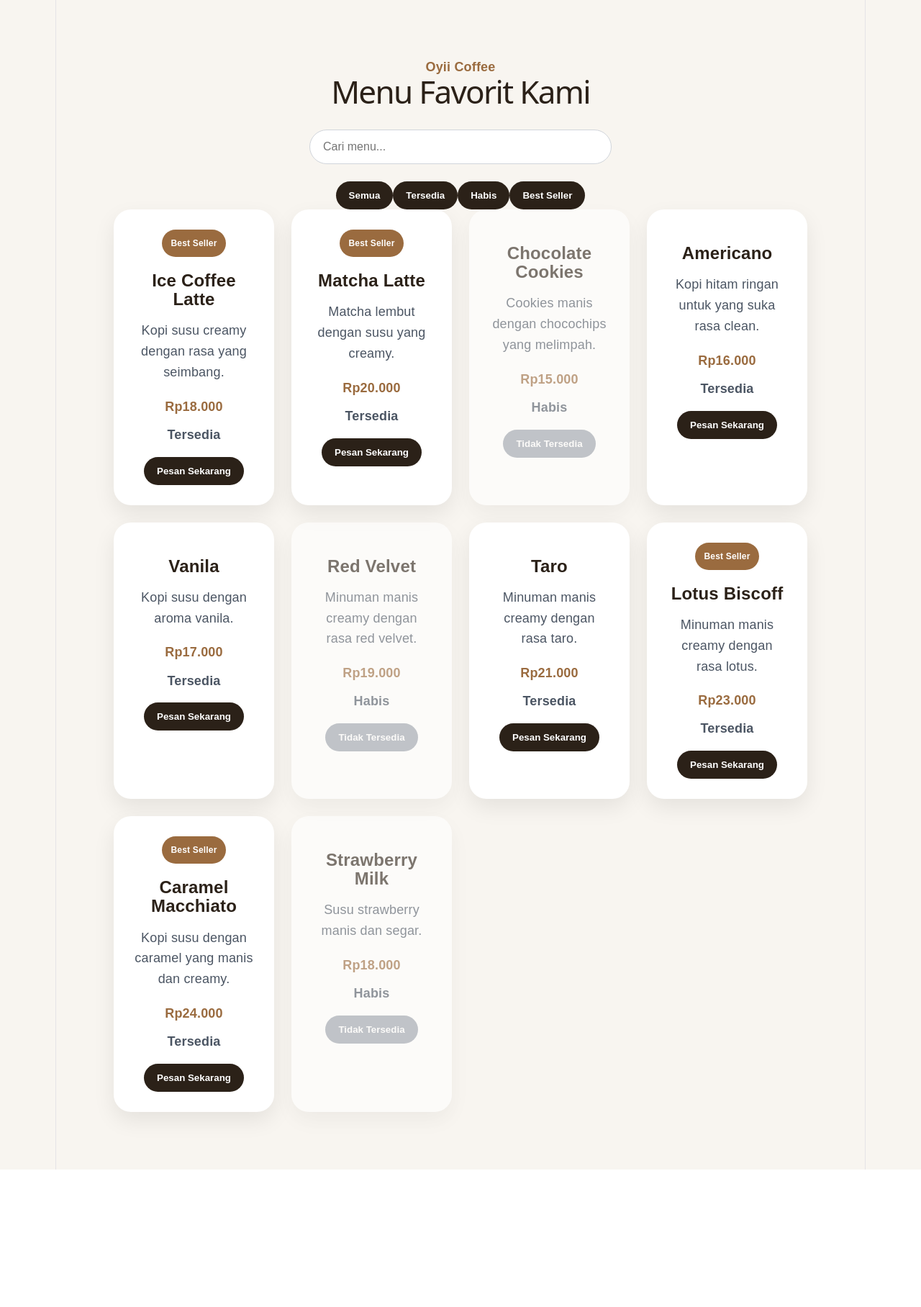
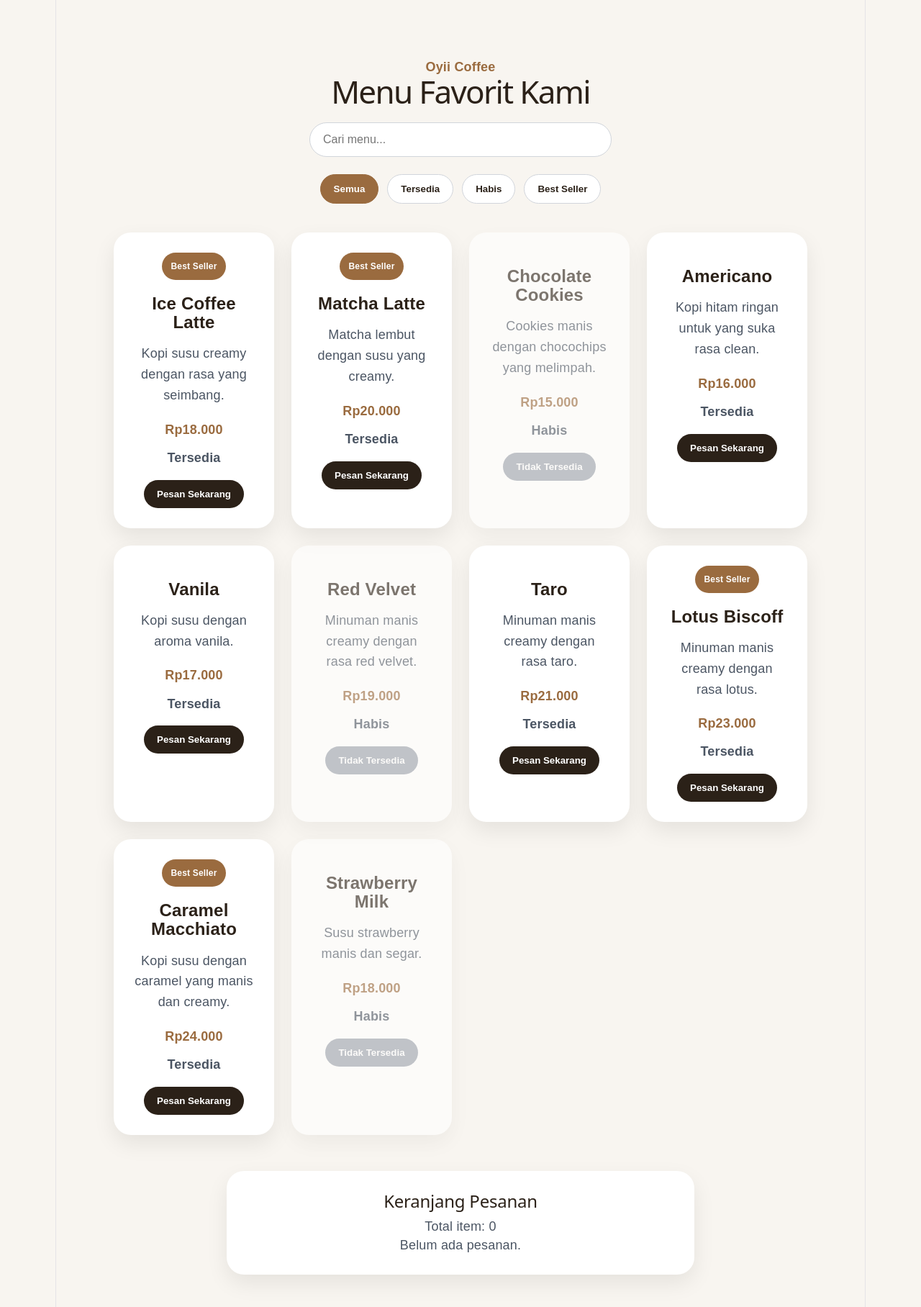
Before and after one commit to oyiibielstudio/fullstack-learning, a React (Vite) app in the folder latihan/pertemuan-9-react/: page / in a window 1280 px wide. Shown: the top 1816 px of the page at 72% size. Before the commit the page ends 1625 px from the top, so only its background shows below. Built offline with nearby package versions, Linux system fonts and the light colour scheme.

Commit message:
Menambahkan keranjang pesanan React

```diff
--- a/latihan/pertemuan-9-react/src/App.css
+++ b/latihan/pertemuan-9-react/src/App.css
@@ -16,7 +16,7 @@
 
 .header {
   text-align: center;
-  margin-bottom: 40px;
+  margin-bottom: 30px;
 }
 
 .header p {
@@ -29,6 +29,48 @@
   font-size: 44px;
   margin: 0;
   color: #2b2118;
+}
+
+.search-box {
+  display: flex;
+  justify-content: center;
+  margin-bottom: 24px;
+}
+
+.search-box input {
+  width: 100%;
+  max-width: 420px;
+  padding: 14px 18px;
+  border: 1px solid #d1d5db;
+  border-radius: 999px;
+  font-size: 16px;
+  background-color: white;
+  color: #2b2118;
+}
+
+.search-box input:focus {
+  outline: none;
+  border-color: #9a6b3f;
+}
+
+.filter-buttons {
+  display: flex;
+  justify-content: center;
+  gap: 12px;
+  margin-bottom: 40px;
+  flex-wrap: wrap;
+}
+
+.filter-buttons button {
+  background-color: white;
+  color: #2b2118;
+  border: 1px solid #d1d5db;
+}
+
+.filter-buttons button.active {
+  background-color: #9a6b3f;
+  color: white;
+  border-color: #9a6b3f;
 }
 
 .menu-grid {
@@ -50,6 +92,7 @@
   font-size: 24px;
   margin-top: 20px;
   margin-bottom: 16px;
+  color: #2b2118;
 }
 
 .menu-card p {
@@ -100,31 +143,69 @@
   font-weight: bold;
 }
 
+button:hover {
+  background-color: #4a3424;
+}
+
 button:disabled {
   background-color: #9ca3af;
   cursor: not-allowed;
 }
 
-.search-box {
-  display: flex;
-  justify-content: center;
-  margin-bottom: 24px;
+.empty-message {
+  text-align: center;
+  color: #6b7280;
+  font-size: 18px;
+  margin-top: 40px;
 }
 
-.search-box input {
-  width: 100%;
-  max-width: 420px;
-  padding: 14px 18px;
-  border: 1px solid #d1d5db;
-  border-radius: 999px;
-  font-size: 16px;
+.cart {
   background-color: white;
+  margin-top: 50px;
+  padding: 28px;
+  border-radius: 24px;
+  box-shadow: 0 12px 30px rgba(0, 0, 0, 0.08);
+  max-width: 650px;
+  margin-left: auto;
+  margin-right: auto;
+}
+
+.cart h2 {
+  margin-top: 0;
   color: #2b2118;
 }
 
-.search-box input:focus {
-  outline: none;
-  border-color: #9a6b3f;
+.cart p {
+  color: #4b5563;
+}
+
+.cart ul {
+  list-style: none;
+  padding: 0;
+  margin: 20px 0 0;
+}
+
+.cart li {
+  display: flex;
+  justify-content: space-between;
+  align-items: center;
+  gap: 12px;
+  margin-bottom: 12px;
+  padding: 14px;
+  background-color: #f8f5f0;
+  border-radius: 14px;
+  color: #2b2118;
+  font-weight: bold;
+}
+
+.delete-button {
+  background-color: #991b1b;
+  padding: 8px 14px;
+  font-size: 12px;
+}
+
+.delete-button:hover {
+  background-color: #7f1d1d;
 }
 
 @media (max-width: 1024px) {
@@ -146,34 +227,12 @@
     grid-template-columns: 1fr;
   }
 
-.filter-buttons {
-  display: flex;
-  justify-content: center;
-  gap: 12px;
-  margin-bottom: 40px;
-  flex-wrap: wrap;
-}
-
-.filter-buttons button {
-  background-color: white;
-  color: #2b2118;
-  border: 1px solid #d1d5db;
-}
-
-.filter-buttons button.active {
-  background-color: #9a6b3f;
-  color: white;
-  border-color: #9a6b3f;
-}
-
-.empty-message {
-  text-align: center;
-  color: #6b7280;
-  font-size: 18px;
-  margin-top: 40px;
-}
-
   button {
     width: 100%;
   }
+
+  .cart li {
+    flex-direction: column;
+    align-items: flex-start;
+  }
 }
--- a/latihan/pertemuan-9-react/src/App.jsx
+++ b/latihan/pertemuan-9-react/src/App.jsx
@@ -84,7 +84,7 @@
   },
 ];
 
-function MenuCard({ nama, harga, deskripsi, tersedia, bestSeller }) {
+function MenuCard({ nama, harga, deskripsi, tersedia, bestSeller, onPesan }) {
   return (
     <div className={`menu-card ${!tersedia ? "habis-card" : ""}`}>
       {bestSeller && <span className="badge">Best Seller</span>}
@@ -97,7 +97,7 @@
         {tersedia ? "Tersedia" : "Habis"}
       </p>
 
-      <button disabled={!tersedia}>
+      <button disabled={!tersedia} onClick={onPesan}>
         {tersedia ? "Pesan Sekarang" : "Tidak Tersedia"}
       </button>
     </div>
@@ -107,6 +107,7 @@
 function App() {
   const [filter, setFilter] = useState("semua");
   const [search, setSearch] = useState("");
+  const [keranjang, setKeranjang] = useState([]);
 
   const filteredMenus = menus.filter((menu) => {
     const cocokDenganSearch = menu.nama
@@ -127,6 +128,19 @@
 
     return cocokDenganSearch;
   });
+
+  function tambahKeKeranjang(menu) {
+    setKeranjang([...keranjang, menu]);
+  }
+
+  function hapusDariKeranjang(indexYangDihapus) {
+    const keranjangBaru = keranjang.filter((item, index) => {
+      return index !== indexYangDihapus;
+    });
+
+    setKeranjang(keranjangBaru);
+  }
+
   return (
     <main className="container">
       <div className="header">
@@ -183,12 +197,39 @@
               deskripsi={menu.deskripsi}
               tersedia={menu.tersedia}
               bestSeller={menu.bestSeller}
+              onPesan={() => tambahKeKeranjang(menu)}
             />
           ))}
         </div>
       ) : (
         <p className="empty-message">Menu tidak ditemukan.</p>
       )}
+
+      <div className="cart">
+        <h2>Keranjang Pesanan</h2>
+        <p>Total item: {keranjang.length}</p>
+
+        {keranjang.length > 0 ? (
+          <ul>
+            {keranjang.map((item, index) => (
+              <li key={index}>
+                <span>
+                  {item.nama} - {item.harga}
+                </span>
+
+                <button
+                  className="delete-button"
+                  onClick={() => hapusDariKeranjang(index)}
+                >
+                  Hapus
+                </button>
+              </li>
+            ))}
+          </ul>
+        ) : (
+          <p>Belum ada pesanan.</p>
+        )}
+      </div>
     </main>
   );
 }
```
Lines whose indentation alone changed are shown as unchanged.
